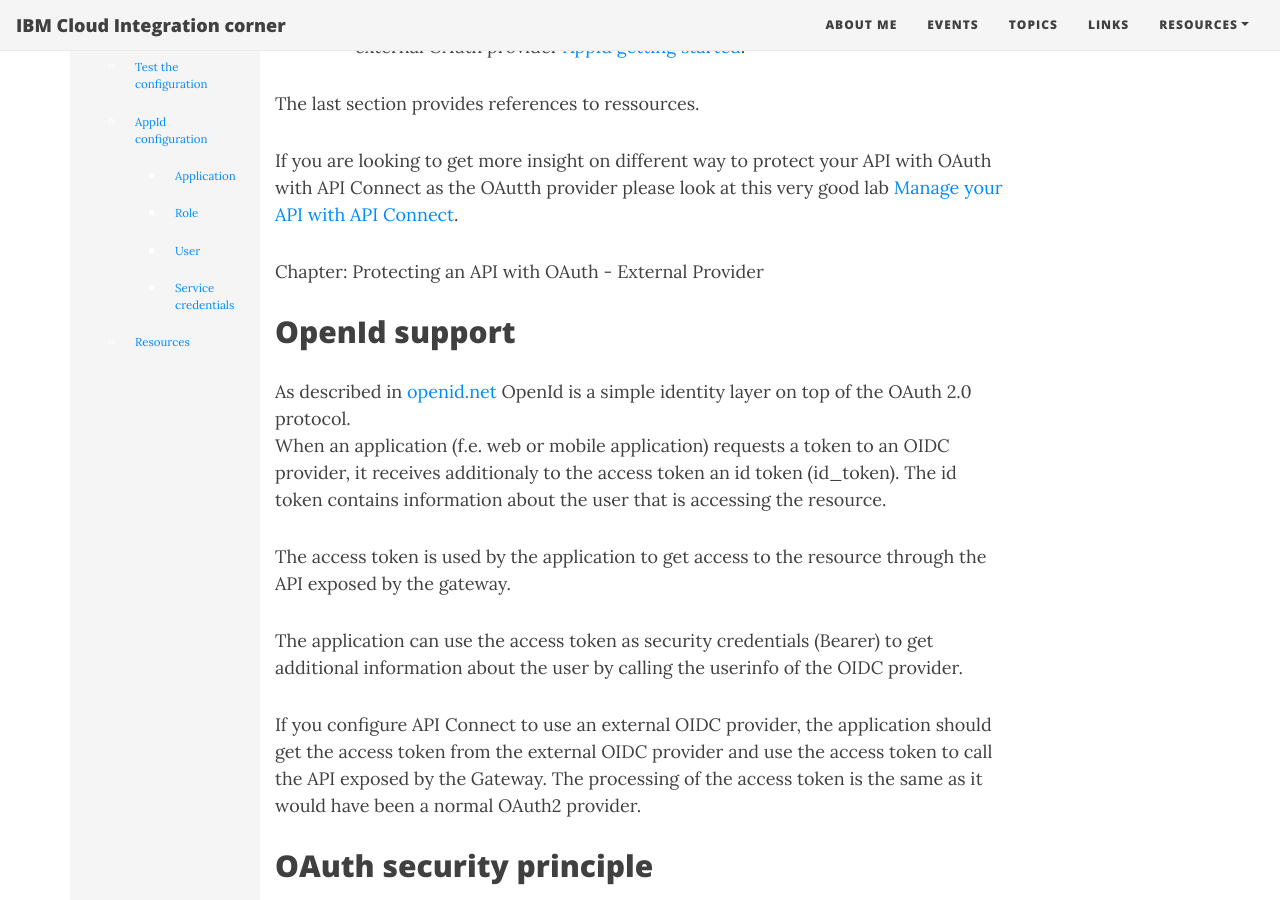
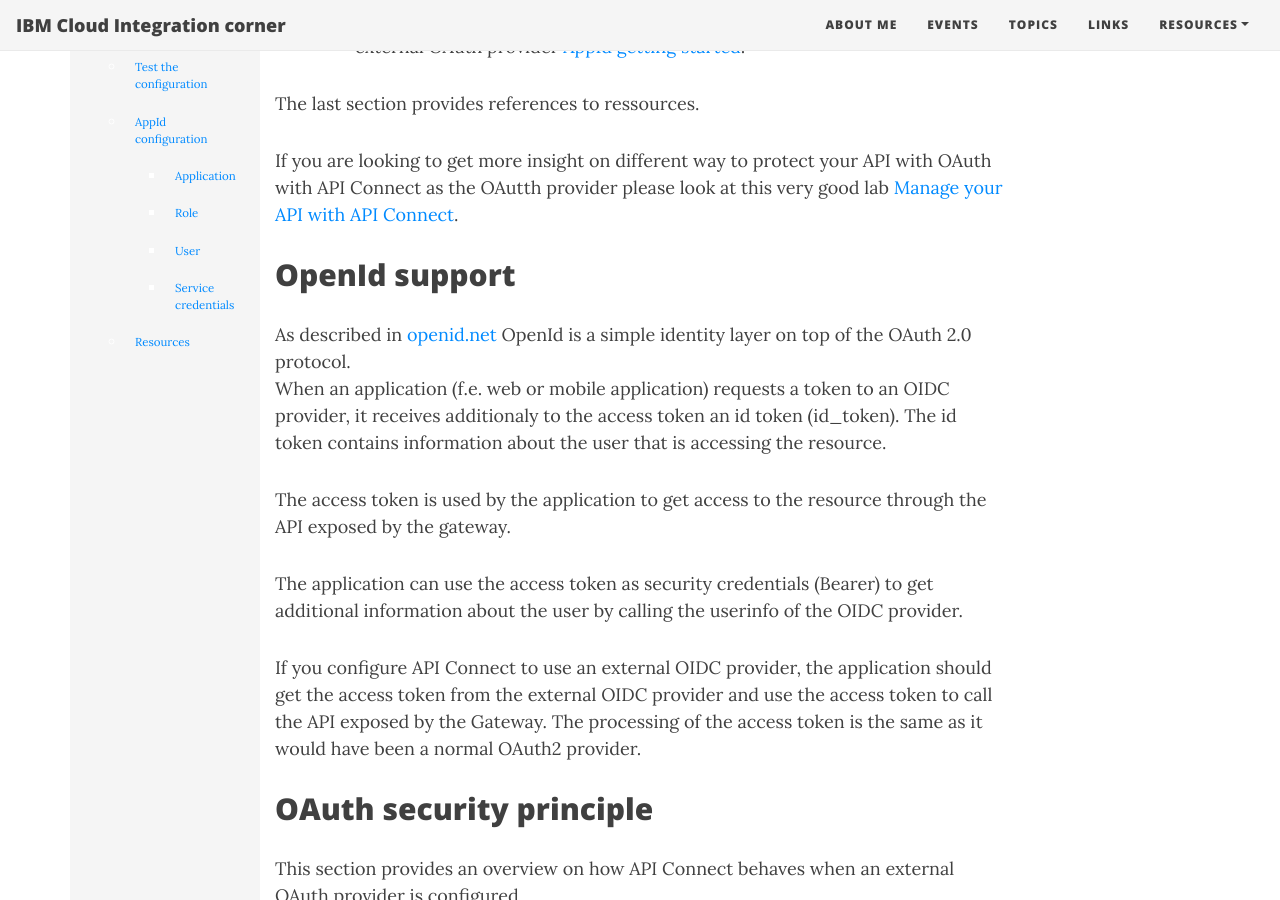
Before and after one commit to prichelle/integration.github.io, a Jekyll site: the page built from _posts/2021-01-25-APIC-OAuth-ThirdParty.md, in a window 1280 px wide and 900 px high, scrolled down 700 px. Built offline with Jekyll 4.4.1, drawn with Linux system fonts in a browser that asks for light colours; nearby versions of some CDN libraries; comment, search, counter and statistics services are not loaded.

Commit message:
flow png

```diff
--- a/_posts/2021-01-25-APIC-OAuth-ThirdParty.md
+++ b/_posts/2021-01-25-APIC-OAuth-ThirdParty.md
@@ -14,8 +14,6 @@
 The last section provides references to ressources.
 
 If you are looking to get more insight on different way to protect your API with OAuth with API Connect as the OAutth provider please look at this very good lab [Manage your API with API Connect](https://github.com/ADesprets/bluemix-labs/blob/master/Lab%20API%20-%20Manage%20your%20APIs%20with%20API%20Connect/README-V10.md#table-of-content).
-
-Chapter: Protecting an API with OAuth - External Provider
 
 ## OpenId support
 
```
Also changed, not shown: assets/img/oauth-flow.png (added).
